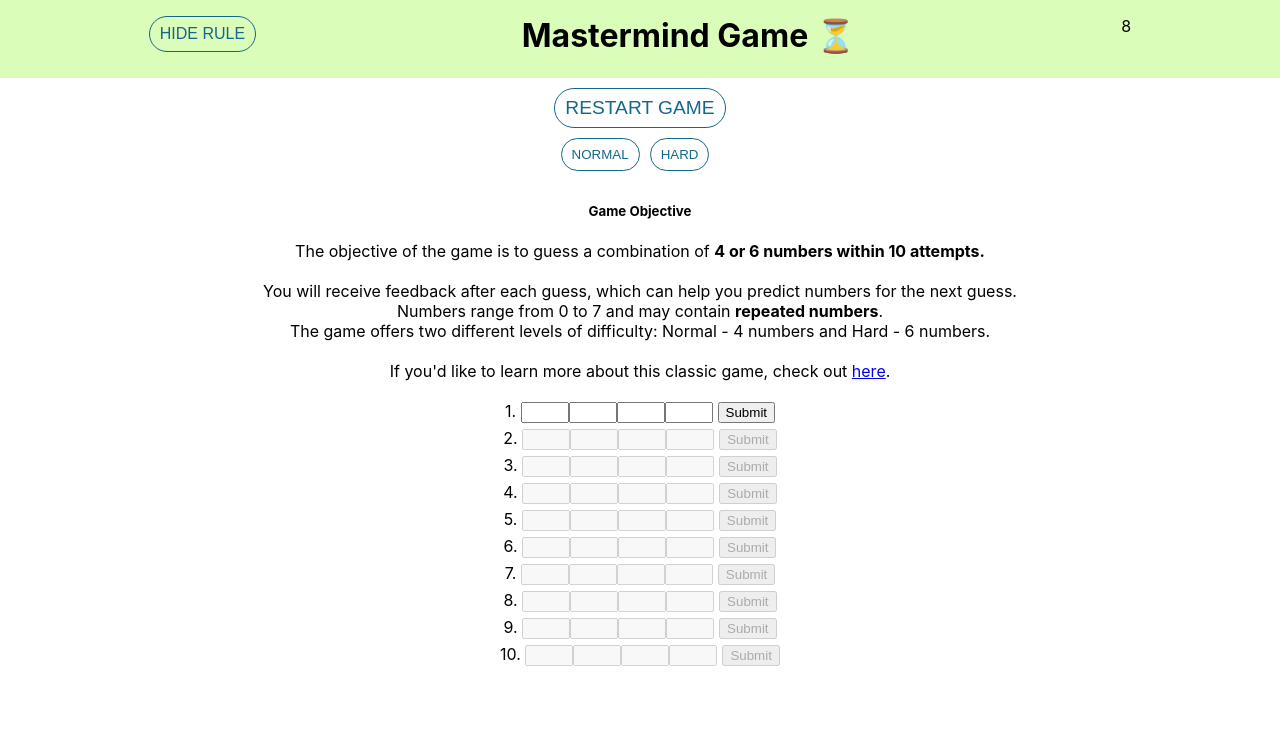
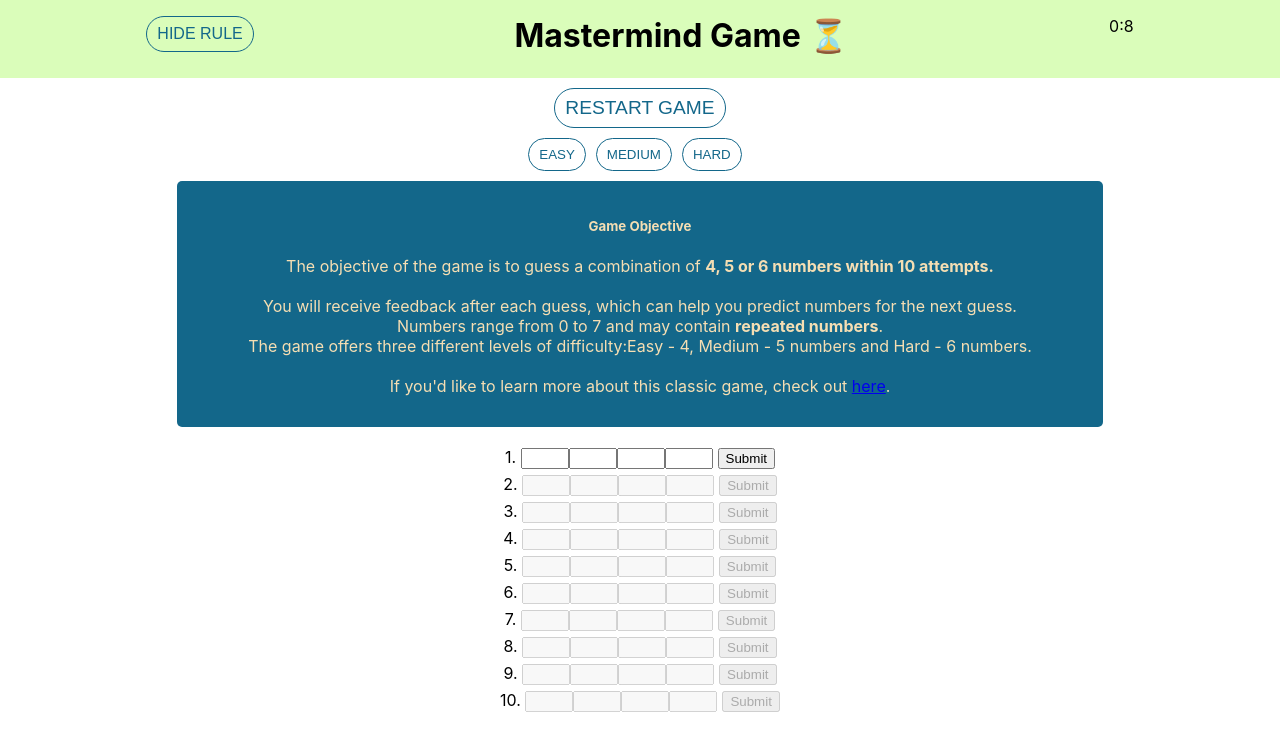
Before and after one commit to EmmaBin/mastermind, a React (Create React App) app: page / in a window 1280 px wide. Both pictures are taken after a click on the button "GAME RULE". Shown: the top 750 px of the page. Built offline with nearby package versions, Linux system fonts and the light colour scheme; no server answers.

Commit message:
added one more difficulty level

```diff
--- a/src/App.css
+++ b/src/App.css
@@ -82,4 +82,8 @@ h1 {
 .rule {
   width: 70%;
   margin: 0 auto;
+  background-color: #13678A;
+  border-radius: 5px;
+  color: wheat;
+  padding: 15px;
 }
--- a/src/App.js
+++ b/src/App.js
@@ -108,7 +108,8 @@ function App() {
       <div className="btns">
         <button className="restart-btn" onClick={handleRestart}>Restart Game</button>
         <div className='level-btns'>
-          <button onClick={() => handleSetLevel(4)}>Normal</button>
+          <button onClick={() => handleSetLevel(4)}>Easy</button>
+          <button onClick={() => handleSetLevel(5)}>Medium</button>
           <button onClick={() => handleSetLevel(6)}>Hard</button>
         </div>
       </div>
--- a/src/components/GameRule.jsx
+++ b/src/components/GameRule.jsx
@@ -3,17 +3,17 @@ export default function GameRule() {
         <div className="rule">
             <h5>Game Objective</h5>
             <p>
-                The objective of the game is to guess a combination of <b>4 or 6 numbers within 10 attempts.</b>
+                The objective of the game is to guess a combination of <b>4, 5 or 6 numbers within 10 attempts.</b>
                 <br></br>
                 <br></br>
                 You will receive feedback after each guess, which can help you predict numbers for the next guess.
                 <br></br>
                 Numbers range from 0 to 7 and may contain <b>repeated numbers</b>.
                 <br></br>
-                The game offers two different levels of difficulty: Normal - 4 numbers and Hard - 6 numbers.
+                The game offers three different levels of difficulty:Easy - 4, Medium - 5 numbers and Hard - 6 numbers.
                 <br></br>
                 <br></br>
-                If you'd like to learn more about this classic game, check out <a href="https://en.wikipedia.org/wiki/Mastermind_(board_game)" alt="link to wikipedia" target="_blank">here</a>.
+                If you'd like to learn more about this classic game, check out <a href="https://en.wikipedia.org/wiki/Mastermind_(board_game)" alt="link to wikipedia" target="_blank" rel="noreferrer" > here</a>.
 
 
             </p>
--- a/src/components/Timer.jsx
+++ b/src/components/Timer.jsx
@@ -2,24 +2,23 @@ import * as React from 'react';
 export default function Timer({ restart }) {
 
     const [second, setSecond] = React.useState(0)
+
     React.useEffect(() => {
         setSecond(0);
         const timer = setInterval(() => {
             setSecond(prev => prev + 1)
         }, 1000)
-
         return () => {
             clearInterval(timer);
         };
-
-
     }, [restart])
 
-
+    const minute = Math.trunc(second / 60)
 
     return (
         <div>
-            {second}
+
+            {minute}:{second}
         </div>
     )
 }
```
